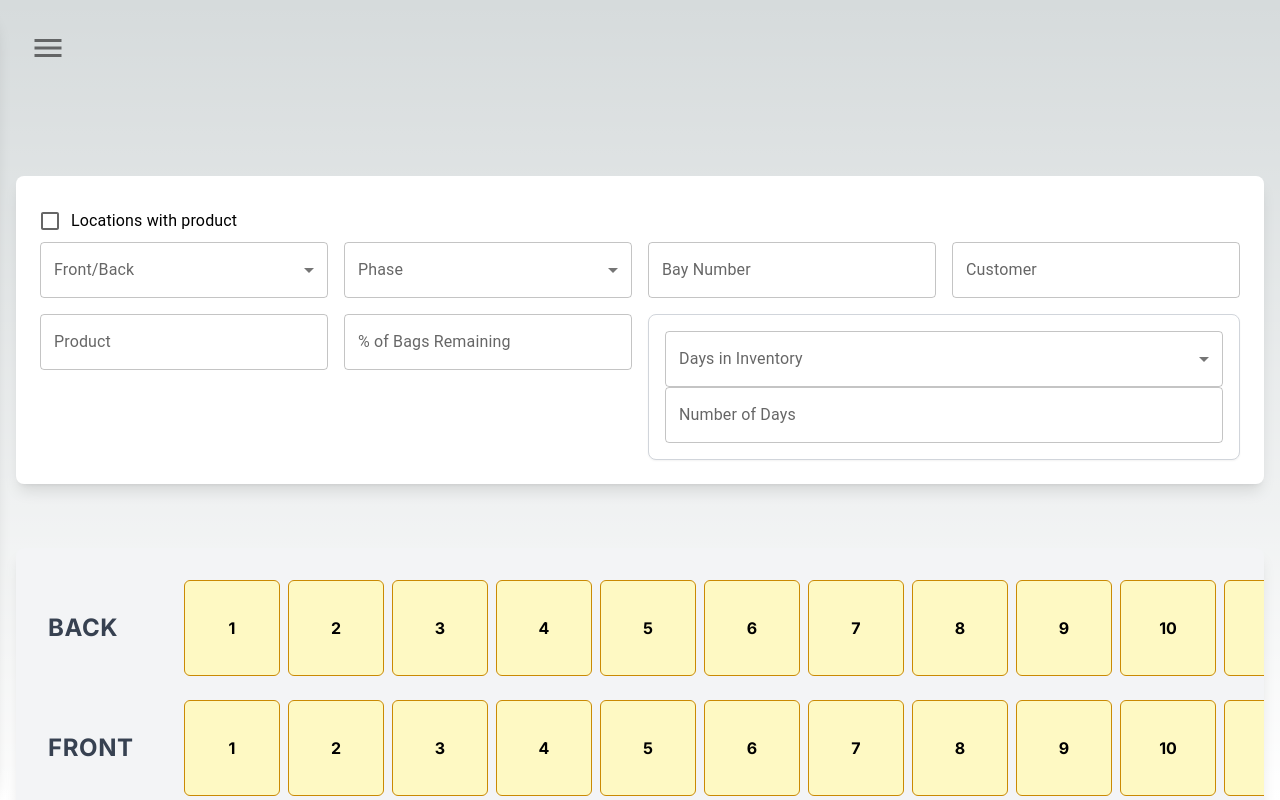
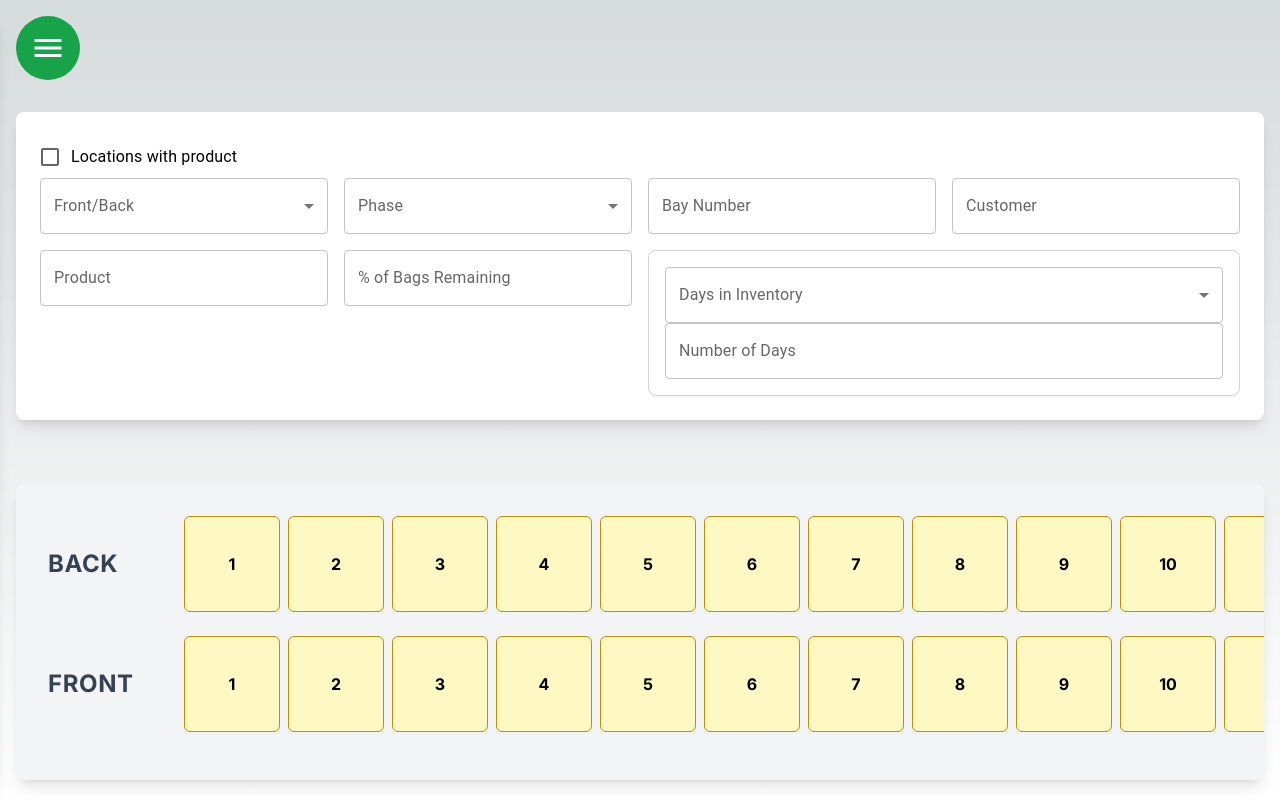
Before and after one commit to ivoorusso/bulkpaklocationmapFork, a Next.js app: page / in a window 1280 px wide. Built offline with nearby package versions, Linux system fonts and the light colour scheme.

Commit message:
update styles aside

```diff
--- a/src/app/globals.css
+++ b/src/app/globals.css
@@ -41,20 +41,20 @@ body {
 
 
 .menu-container {
-  background-color: #16a34a; /* bg-green-600 */
-  padding: 1.5rem; /* p-6 */
-  display: flex;
-  flex-direction: column;
-  align-items: center;
+  background-color: #16a34a !important; /* bg-green-600 */
+  padding: 1.5rem !important; /* p-6 */
+  display: flex !important;
+  flex-direction: column !important;
+  align-items: center !important;
   transition: transform 0.3s !important; /* transition-transform duration-300 */
-  border-radius: 0 2rem 2rem 0; /* rounded-r-3xl */
+  border-radius: 0 2rem 2rem 0 !important; /* rounded-r-3xl */
 }
 
 .menu-icon-button {
-  color: #ffffff; /* text-white */
-  background-color: #16a34a; /* hover:bg-green-600 */
-  width: 64px;
-  height: 64px;
+  color: #ffffff !important; /* text-white */
+  background-color: #16a34a !important; /* hover:bg-green-600 */
+  width: 64px !important;
+  height: 64px !important;
 }
 
 .menu-logo {
@@ -73,13 +73,13 @@ body {
 }
 
 .menu-fixed-icon-button {
-  position: fixed;
-  top: 1rem; /* top-4 */
-  left: 1rem; /* left-4 */
-  z-index: 50;
-  color: #ffffff; /* text-white */
-  background-color: #16a34a; /* bg-green-600 */
-  border-radius: 50%; /* rounded-full */
-  width: 64px;
-  height: 64px;
+  position: fixed !important;
+  top: 1rem !important; /* top-4 */
+  left: 1rem !important; /* left-4 */
+  z-index: 50 !important;
+  color: #ffffff !important; /* text-white */
+  background-color: #16a34a !important; /* bg-green-600 */
+  border-radius: 50% !important; /* rounded-full */
+  width: 64px !important;
+  height: 64px !important;
 }
```
Also changed, not shown: src/app/page.js (indentation only).
